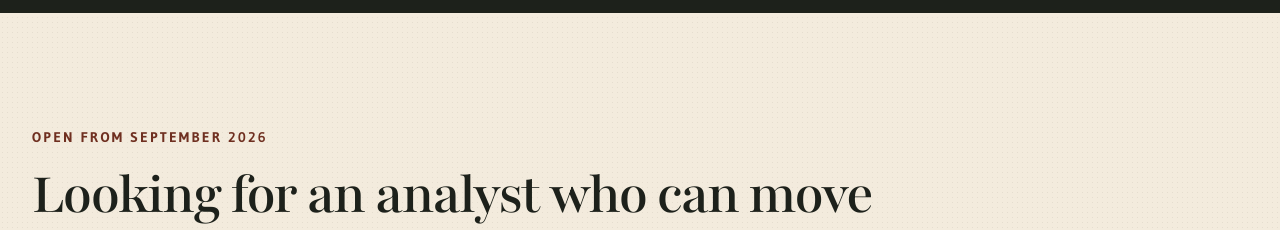
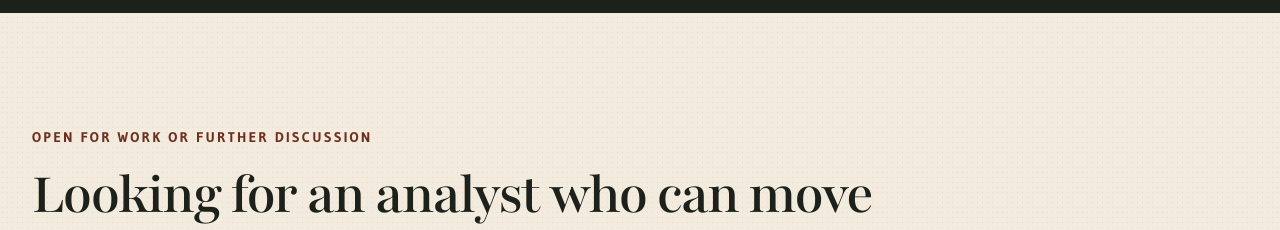
Before and after one commit to vincentnguyencreative06-stack/vincentnguyencreative06-stack.github.io, a Next.js app: page / in a window 1280 px wide. Shown: the part 3880-4110 px from the top of the page. Built offline with nearby package versions, Linux system fonts and the light colour scheme.

Commit message:
Update closing CTA text in page.tsx

```diff
--- a/app/page.tsx
+++ b/app/page.tsx
@@ -69,7 +69,7 @@ export default function HomePage() {
       </Reveal>
 
       <section className="shell closing-cta section-pad">
-        <p className="eyebrow">Open from September 2026</p>
+        <p className="eyebrow">Open for work or further discussion</p>
         <h2>Looking for an analyst who can move between data, people and decisions?</h2>
         <Link className="button button-solid" href="/contact">Send a Note <ArrowUpRight size={16} /></Link>
       </section>
```
